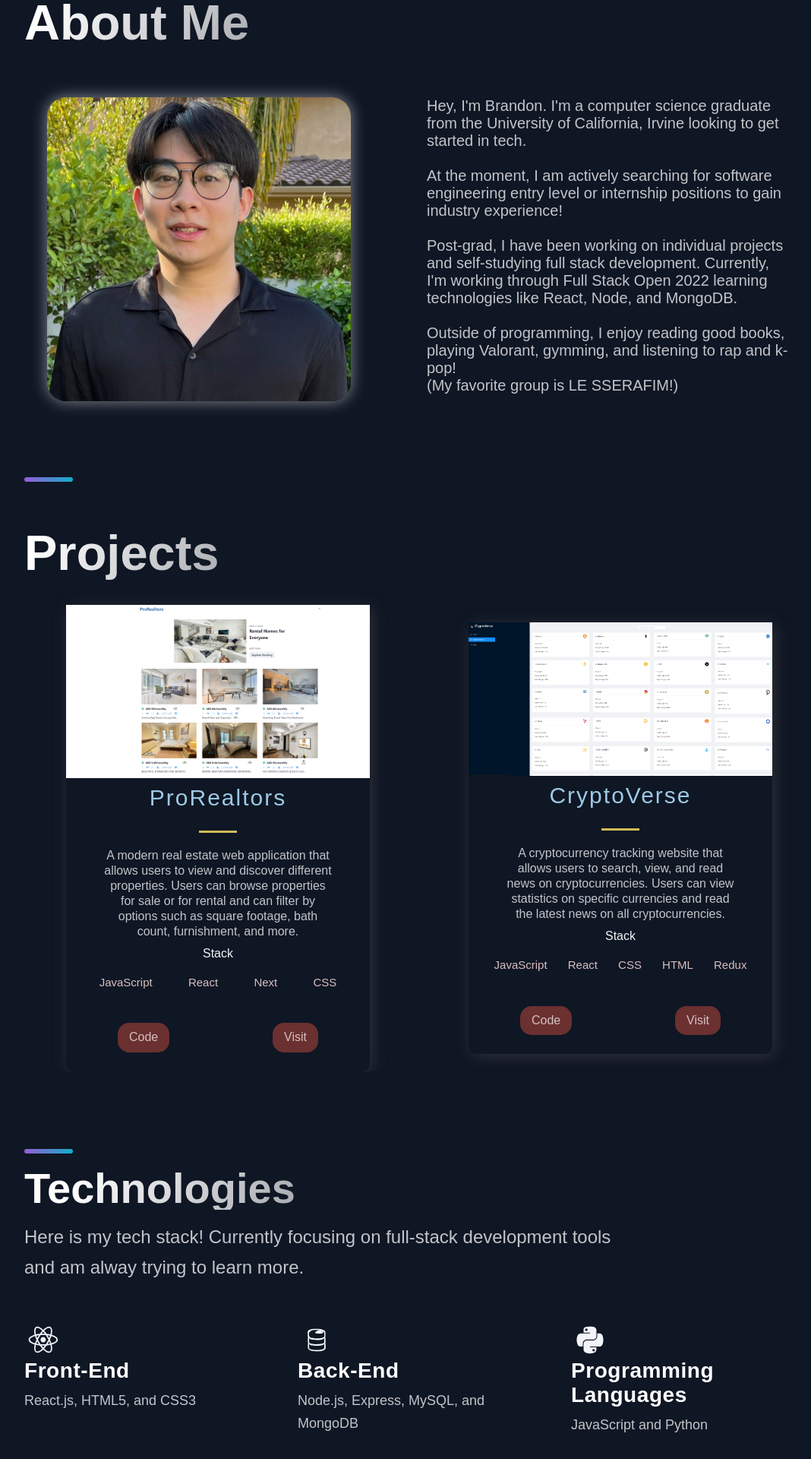
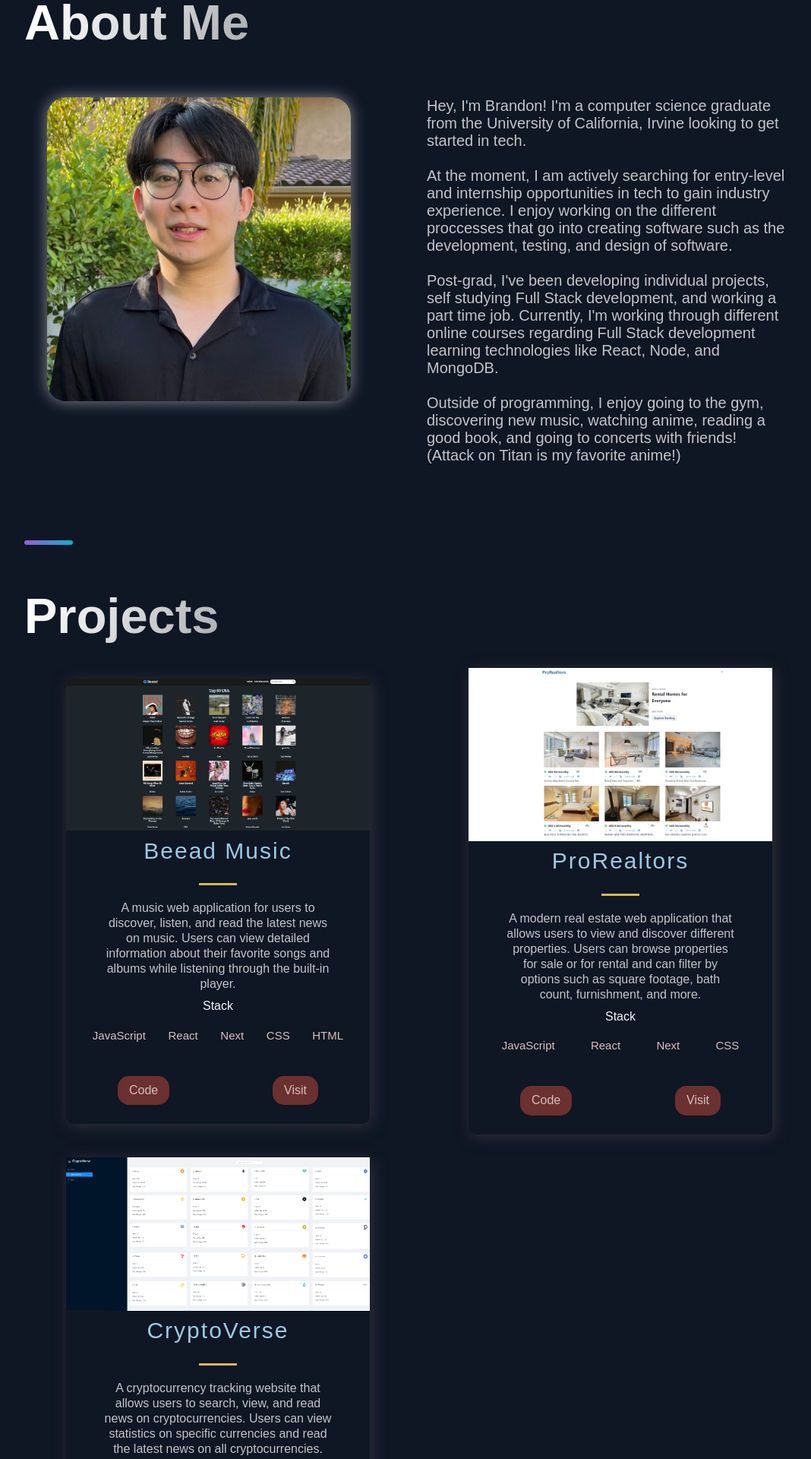
Before and after one commit to brandontieu626/web-portfolio, a Next.js app: page / in a window 1280 px wide. Shown: the part 860-2780 px from the top of the page at 76% size, without its empty margins (88-1156 px from the left). Built offline with nearby package versions, Linux system fonts and the light colour scheme.

Commit message:
Updating personal portfolio with new resume and description

```diff
--- a/src/components/About/Description.js
+++ b/src/components/About/Description.js
@@ -6,25 +6,29 @@ const Description = () => {
   return (
     <div style={descriptionStyle}>
       <p>
-        Hey, I'm Brandon. I'm a computer science graduate from the University of
+        Hey, I'm Brandon! I'm a computer science graduate from the University of
         California, Irvine looking to get started in tech.
       </p>
       <br />
       <p>
-        At the moment, I am actively searching for software engineering entry
-        level or internship positions to gain industry experience!
+        At the moment, I am actively searching for entry-level and internship
+        opportunities in tech to gain industry experience. I enjoy working on
+        the different proccesses that go into creating software such as the
+        development, testing, and design of software.
       </p>
       <br />
       <p>
-        Post-grad, I have been working on individual projects and self-studying
-        full stack development. Currently, I'm working through Full Stack Open
-        2022 learning technologies like React, Node, and MongoDB.
+        Post-grad, I've been developing individual projects, self studying Full
+        Stack development, and working a part time job. Currently, I'm working
+        through different online courses regarding Full Stack development
+        learning technologies like React, Node, and MongoDB.
       </p>
       <br />
       <p>
-        Outside of programming, I enjoy reading good books, playing Valorant,
-        gymming, and listening to rap and k-pop! <br />
-        (My favorite group is LE SSERAFIM!)
+        Outside of programming, I enjoy going to the gym, discovering new music,
+        watching anime, reading a good book, and going to concerts with friends!{" "}
+        <br />
+        (Attack on Titan is my favorite anime!)
       </p>
     </div>
   );
--- a/src/components/Favorites/Favorites.js
+++ b/src/components/Favorites/Favorites.js
@@ -1,29 +1,55 @@
-import { Section, SectionDivider, SectionTitle, SectionText, SectionSubText} from '../../styles/GlobalComponents';
-import {Img, GridDiv, ItemDiv} from './FavoritesStyles'
+import {
+  Section,
+  SectionDivider,
+  SectionTitle,
+  SectionText,
+  SectionSubText,
+} from "../../styles/GlobalComponents";
+import { Img, GridDiv, ItemDiv } from "./FavoritesStyles";
 const Favorites = () => {
-  return(
-    <Section id ="favorites">
-      <SectionDivider/>
+  return (
+    <Section id="favorites">
+      <SectionDivider />
       <SectionTitle main> Favorites</SectionTitle>
-      <SectionText>Here you can checkout a few of my favorite things!</SectionText>
       <GridDiv>
         <ItemDiv>
-          <Img src='/images/hmart.jpg' onClick={()=>window.open('https://www.penguinrandomhouse.com/books/612676/crying-in-h-mart-by-michelle-zauner/','_blank')}/>
+          <Img
+            src="/images/hmart.jpg"
+            onClick={() =>
+              window.open(
+                "https://www.penguinrandomhouse.com/books/612676/crying-in-h-mart-by-michelle-zauner/",
+                "_blank"
+              )
+            }
+          />
           <SectionSubText>
             As mentioned before I enjoy reading and this is my favorite book!
-            It's a memoir that focuses on cultural identity and death.
-            It sounds heavy but the way it was written made it easy to read through even with its strong topics.
+            It's a memoir that focuses on cultural identity and death. It sounds
+            heavy but the way it was written made it easy to read through even
+            with its strong topics.
           </SectionSubText>
         </ItemDiv>
         <ItemDiv>
-          <br/><br/> <br/> <br/> <br/>
-          <Img src='/images/antifragile.jpg' onClick={()=>window.open('https://open.spotify.com/album/3u0ggfmK0vjuHMNdUbtaa9?si=-ekEbP8fQemLCRJLlhc8Cw','_blank')}/>
-          <SectionSubText>This is my current favorite album! It's a fun listen because the group tries a lot of different genres on this one.</SectionSubText>
+          <br />
+          <br /> <br /> <br /> <br />
+          <Img
+            src="/images/beatopia.jpg"
+            onClick={() =>
+              window.open(
+                "https://open.spotify.com/album/3u0ggfmK0vjuHMNdUbtaa9?si=-ekEbP8fQemLCRJLlhc8Cw",
+                "_blank"
+              )
+            }
+          />
+          <SectionSubText>
+            This is my current favorite album! I enjoy the cohesiveness of the
+            album balancing between soft acoustic ballads and catchy punk rock
+            songs.
+          </SectionSubText>
         </ItemDiv>
-
       </GridDiv>
     </Section>
-  )
-}
+  );
+};
 
 export default Favorites;
--- a/src/components/Favorites/FavoritesStyles.js
+++ b/src/components/Favorites/FavoritesStyles.js
@@ -1,23 +1,23 @@
-import styled from 'styled-components';
+import styled from "styled-components";
 
 export const Img = styled.img`
-  max-width:100%;
-  height:auto;
-  object-fit:cover;
+  max-width: 100%;
+  height: auto;
+  object-fit: cover;
   margin: 10px 20px 20px;
   display: flex;
-  transition: all .2s ease-in-out;
-  &:hover{
-    cursor:pointer;
-    transform:scale(1.1);
-    box-shadow: 0px 0px 15px  rgba(255,255,255,0.50);
+  transition: all 0.2s ease-in-out;
+  &:hover {
+    cursor: pointer;
+    transform: scale(1.1);
+    box-shadow: 0px 0px 15px rgba(255, 255, 255, 0.5);
   }
-`
+`;
 
 export const GridDiv = styled.div`
-  display:grid;
-  grid-template-columns: 1fr 1fr 1fr
-`
+  display: grid;
+  grid-template-columns: 1fr 1fr 1fr;
+`;
 export const ItemDiv = styled.div`
-  margin-bottom:20px;
-`
+  margin-bottom: 20px;
+`;
--- a/src/components/Technologies/Technologies.js
+++ b/src/components/Technologies/Technologies.js
@@ -1,42 +1,48 @@
-import React from 'react';
-import { DiFirebase, DiReact, DiPython } from 'react-icons/di';
-import { Section, SectionDivider, SectionText, SectionTitle } from '../../styles/GlobalComponents';
-import { List, ListContainer, ListItem, ListParagraph, ListTitle } from './TechnologiesStyles';
+import React from "react";
+import { DiFirebase, DiReact, DiPython } from "react-icons/di";
+import {
+  Section,
+  SectionDivider,
+  SectionText,
+  SectionTitle,
+} from "../../styles/GlobalComponents";
+import {
+  List,
+  ListContainer,
+  ListItem,
+  ListParagraph,
+  ListTitle,
+} from "./TechnologiesStyles";
 
-const Technologies = () =>  (
+const Technologies = () => (
   <Section id="tech">
-    <SectionDivider/>
-    <br/>
+    <SectionDivider />
+    <br />
     <SectionTitle>Technologies</SectionTitle>
     <SectionText>
-      Here is my tech stack! Currently focusing on full-stack development tools and am alway trying to learn more.
+      Here is my tech stack! Currently focusing on full-stack development tools
+      and am always trying to learn more.
     </SectionText>
     <List>
       <ListItem>
-        <DiReact size="5rem"/>
+        <DiReact size="5rem" />
         <ListContainer>
           <ListTitle>Front-End</ListTitle>
-          <ListParagraph>
-            React.js, HTML5, and CSS3
-          </ListParagraph>
+          <ListParagraph>React, Next, HTML5, and CSS3</ListParagraph>
         </ListContainer>
       </ListItem>
       <ListItem>
-        <DiFirebase size="5rem"/>
+        <DiFirebase size="5rem" />
         <ListContainer>
           <ListTitle>Back-End</ListTitle>
-          <ListParagraph>
-            Node.js, Express, MySQL, and MongoDB
-          </ListParagraph>
+          <ListParagraph>Node, Express, MySQL, and MongoDB</ListParagraph>
         </ListContainer>
       </ListItem>
       <ListItem>
-        <DiPython size="5rem"/>
+        <DiPython size="5rem" />
         <ListContainer>
           <ListTitle>Programming Languages</ListTitle>
-          <ListParagraph>
-            JavaScript and Python
-          </ListParagraph>
+          <ListParagraph>JavaScript and Python</ListParagraph>
         </ListContainer>
       </ListItem>
     </List>
--- a/src/constants/constants.js
+++ b/src/constants/constants.js
@@ -1,20 +1,32 @@
 export const projects = [
   {
-    title: 'ProRealtors',
-    description: "A modern real estate web application that allows users to view and discover different properties. Users can browse properties for sale or for rental and can filter by options such as square footage, bath count, furnishment, and more.",
-    image: '/images/prorealtors.png',
-    tags: ['JavaScript', 'React', 'Next','CSS'],
-    source: 'https://pro-realtors-web-app.vercel.app/',
-    visit: 'https://github.com/brandontieu626/real-estate-web-app',
+    title: "Beead Music",
+    description:
+      "A music web application for users to discover, listen, and read the latest news on music. Users can view detailed information about their favorite songs and albums while listening through the built-in player.",
+    image: "/images/beead.png",
+    tags: ["JavaScript", "React", "Next", "CSS", "HTML"],
+    source: "https://beead-music-web-app.vercel.app/",
+    visit: "https://github.com/brandontieu626/beead-music-web-app",
     id: 0,
   },
   {
-    title: 'CryptoVerse',
-    description:"A cryptocurrency tracking website that allows users to search, view, and read news on cryptocurrencies. Users can view statistics on specific currencies and read the latest news on all cryptocurrencies.",
-    image: '/images/cryptoverse.png',
-    tags: ['JavaScript','React','CSS','HTML','Redux'],
-    source: 'https://cryptoverso-bt-app.netlify.app/',
-    visit: 'https://github.com/brandontieu626/cryptoverse-web-app',
+    title: "ProRealtors",
+    description:
+      "A modern real estate web application that allows users to view and discover different properties. Users can browse properties for sale or for rental and can filter by options such as square footage, bath count, furnishment, and more.",
+    image: "/images/prorealtors.png",
+    tags: ["JavaScript", "React", "Next", "CSS"],
+    source: "https://pro-realtors-web-app.vercel.app/",
+    visit: "https://github.com/brandontieu626/real-estate-web-app",
     id: 1,
   },
+  {
+    title: "CryptoVerse",
+    description:
+      "A cryptocurrency tracking website that allows users to search, view, and read news on cryptocurrencies. Users can view statistics on specific currencies and read the latest news on all cryptocurrencies.",
+    image: "/images/cryptoverse.png",
+    tags: ["JavaScript", "React", "CSS", "HTML", "Redux"],
+    source: "https://cryptoverso-bt-app.netlify.app/",
+    visit: "https://github.com/brandontieu626/cryptoverse-web-app",
+    id: 2,
+  },
 ];
```
Also changed, not shown: public/images/beatopia.jpg (added), public/images/beead.PNG (added).
